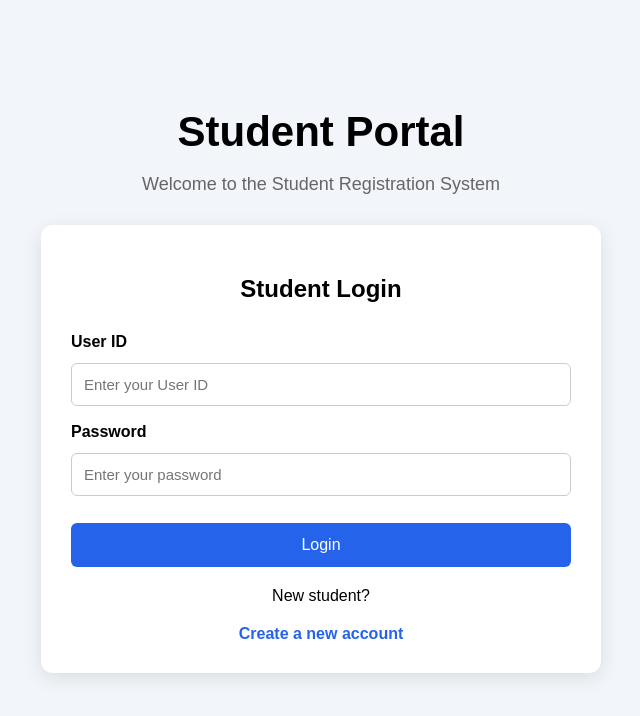
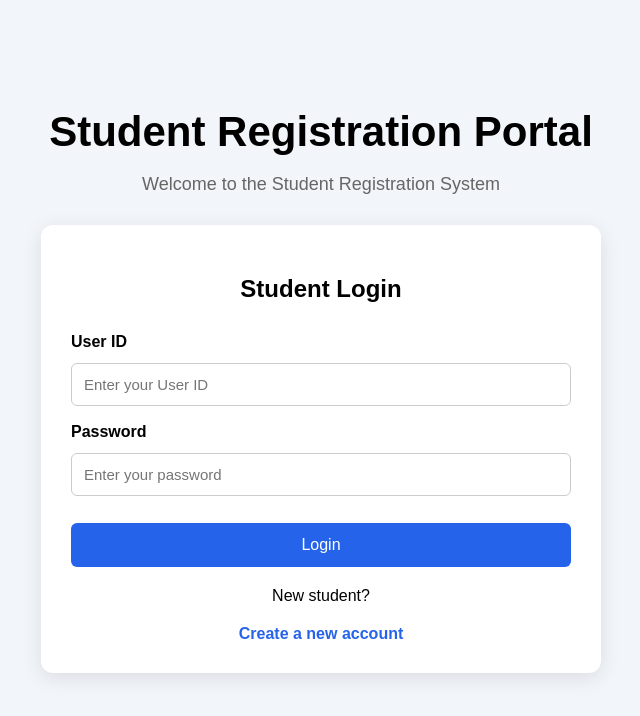
Before and after one commit to jainvansh09/Repo1, a website: page index.html in a window 1280 px wide. Shown: the whole page, without its empty margins (319-959 px from the left). Drawn offline with Linux system fonts and the light colour scheme.

Commit message:
Updatestudent portal heading

```diff
--- a/index.html
+++ b/index.html
@@ -20,7 +20,7 @@
 
     <div class="welcome">
 
-        <h1>Student Portal</h1>
+        <h1>Student Registration Portal</h1>
 
         <p>Welcome to the Student Registration System</p>
 
```
